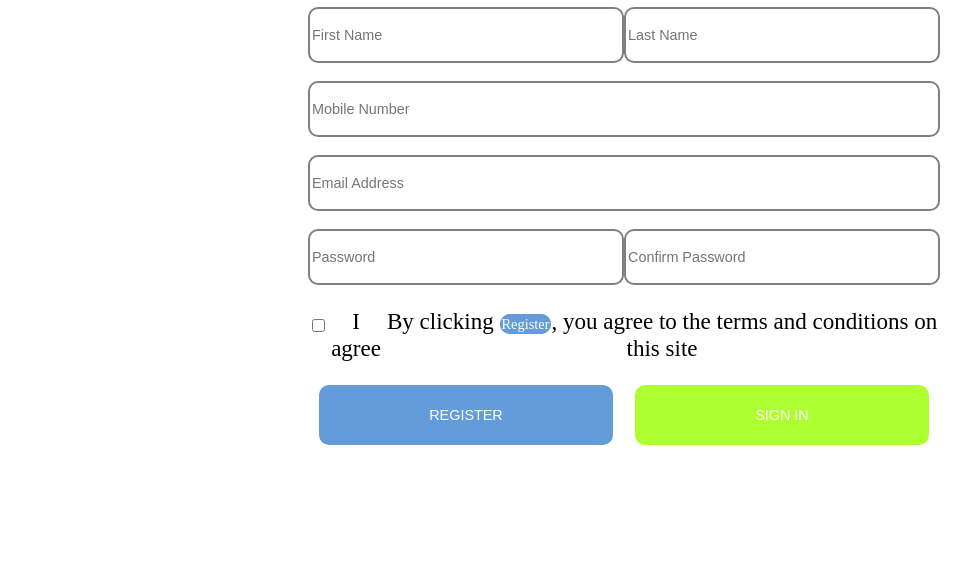
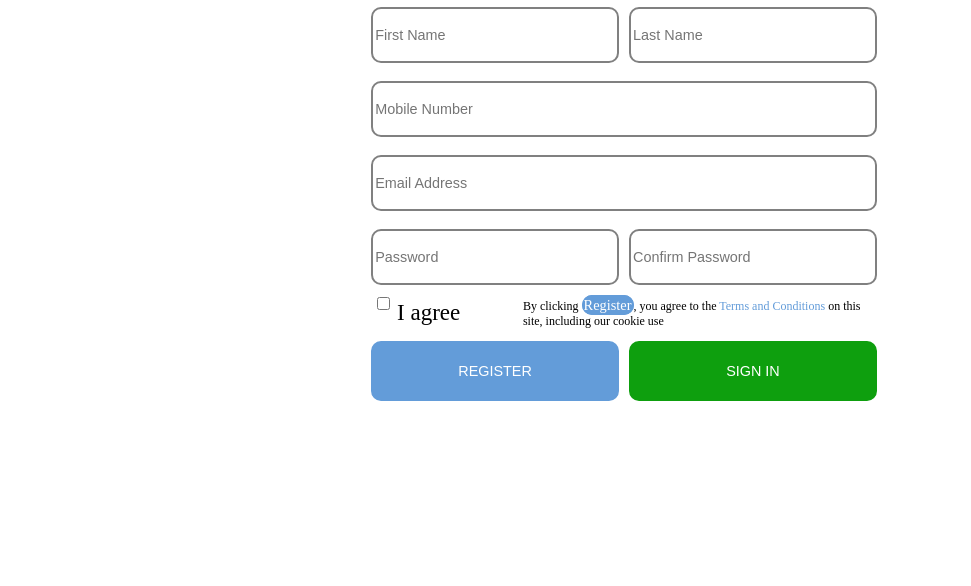
Before and after one commit to JMagic-Learner/ANTRA-Assignment-0, a plain HTML site: page index.html in a window 1280 px wide. Shown: the part 214-800 px from the top of the page, without its empty margins (16-987 px from the left). Drawn offline with Linux system fonts and the light colour scheme.

Commit message:
we are refractoring the HTML structure

```diff
--- a/CSS/style.css
+++ b/CSS/style.css
@@ -14,7 +14,7 @@ label {
 }
 
 p {
-    font-size:1.8vw;
+    font-size:1.5vh;
 }
 
 nav {
@@ -41,17 +41,27 @@ display:flex;
 
 .signup {
   margin:auto;
-  width: 50%;
+  width: 40%;
+}
+
+span {
+    margin-left:2%;
+}
+
+.medium {
+    margin-left:12%;
 }
 
 #signup-container {
     margin:auto;
+    text-align:left;
 
 }
 #loginFirst, #loginLast, #loginPassword, #loginConfirm{
     width: 50%;
     height:50px;
     font-size:1.8vh;
+    margin:auto;
     border-radius: 10px;
     border: 2px solid grey;
 
@@ -67,27 +77,43 @@ display:flex;
 }
 
 #consent, #consentCheck {
-    font-size:2.0vw;
+    font-size:1.8vw;
 }
 
-#register, mark {
+#register-text {
+
+    width: 70%;
+    font-size:1.5vw;
+    text-align:left;
+
+}
+#register, .highlight {
     background-color:#639cd9;
     color: white;
-    width: 23vw;
+    width: 50%;
     height:7.5vh;
     font-size:1.8vh;
     border-radius: 10px;
     border: 2px solid #639cd9;
 }
 
+.outline{
+    background-color:white;
+    color:#639cd9;
+}
+
 #login {
-    background-color:greenyellow;
+    background-color:rgb(14, 159, 14);
     color: white;
-    width: 23vw;
+    width: 50%;
     height:7.5vh;
     font-size:1.8vh;
     border-radius: 10px;
-    border: 2px solid greenyellow ;
+    border: 2px solid rgb(14, 159, 14) ;
+}
+
+#main {
+    padding-left:30%;
 }
 
 @media only screen and (max-width: 300px) {
--- a/index.html
+++ b/index.html
@@ -37,7 +37,7 @@
     <div class="flexContainer">
 
                 <input type="text" id="loginFirst" placeholder="First Name" name="firstName"><br><br>
-
+                <span></span>
                 <input type="text" id="loginLast" placeholder="Last Name" name="lastName"><br><br>
 
         </div>
@@ -57,11 +57,9 @@
 
     <!-- Password Input -->
         <div class="flexContainer">
-
                 <input type="text" id="loginPassword" placeholder="Password" name="password"><br><br>
-
+                <span></span>
                 <input type="text" id="loginConfirm" placeholder="Confirm Password" name="confirm"><br><br>
-
         </div>
 
     <!-- Consent Box -->
@@ -70,10 +68,11 @@
                 <input type="checkbox" id="consentCheck" name="consentCheckbox" placeholder="consent"><br><br>
             </div>
             <div id="signup-container">
-                <label for="consent"> I agree </label>
+                <label for="consent-check"> I agree </label>
             </div>
-            <div id="signup-container">
-                <p> By clicking <mark>Register</mark>, you agree to the terms and conditions on this site </p>
+            <span class="medium"></span>
+            <div id="register-text">
+                <p> By clicking <mark class="highlight">Register</mark>, you agree to the <mark class="outline">Terms and Conditions</mark> on this site, including our cookie use </p>
             </div>
         </div>
 
@@ -83,13 +82,11 @@
     <!-- If we were to include these two flexContainer classes inside the above code, we would not be able to capture the id values-->
     <div class="signup">
         <div class="flexContainer">
-            <div id="signup-container">
+
                 <button id="register" onclick="register()">REGISTER </button>
-            </div>
+                <span></span>
+                <button id="login" onclick="login()"> SIGN IN </button>
 
-            <div id="signup-container">
-                <button id="login" onclick="login()"> SIGN IN </button>
-            </div>
         </div>
     </div>
 
```
